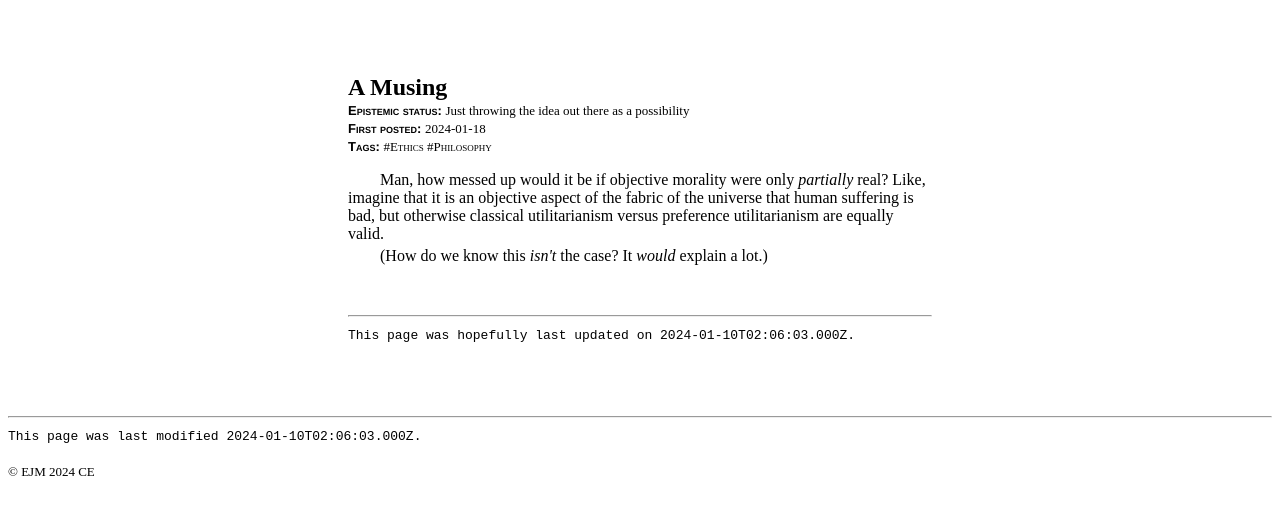
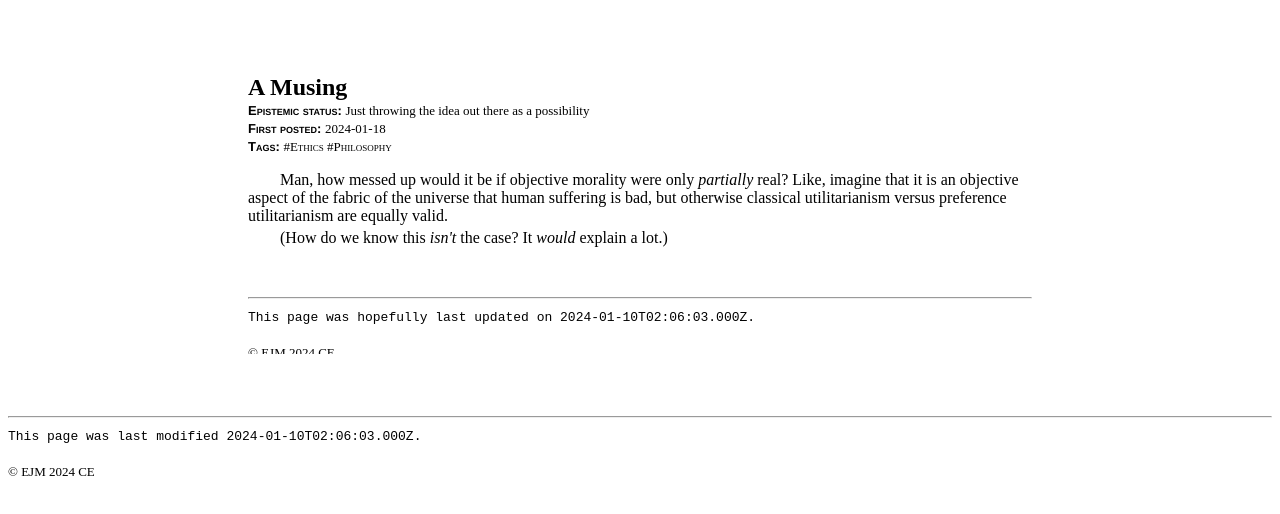
Before and after one commit to e-jo-m/e-jo-m.github.io, a plain HTML site: page blog.html in a window 1280 px wide. Shown: the part 120-634 px from the top of the page. Drawn offline with Linux system fonts and the light colour scheme.

Commit message:
Update blog.html

```diff
--- a/blog.html
+++ b/blog.html
@@ -44,8 +44,8 @@ a iframe {
 <br>
 
 
-<a align="middle" href="https://e-jo-m.github.io/blog/20240108.html" height="300" width="600">
-    <iframe align="middle" src="https://e-jo-m.github.io/blog/20240108.html" height="300" width="600" style="border:2px gray"></iframe>
+<a align="middle" href="https://e-jo-m.github.io/blog/20240108.html" height="300" width="800">
+    <iframe align="middle" src="https://e-jo-m.github.io/blog/20240108.html" height="300" width="800" style="border:2px gray"></iframe>
 </a>
 
 
```
